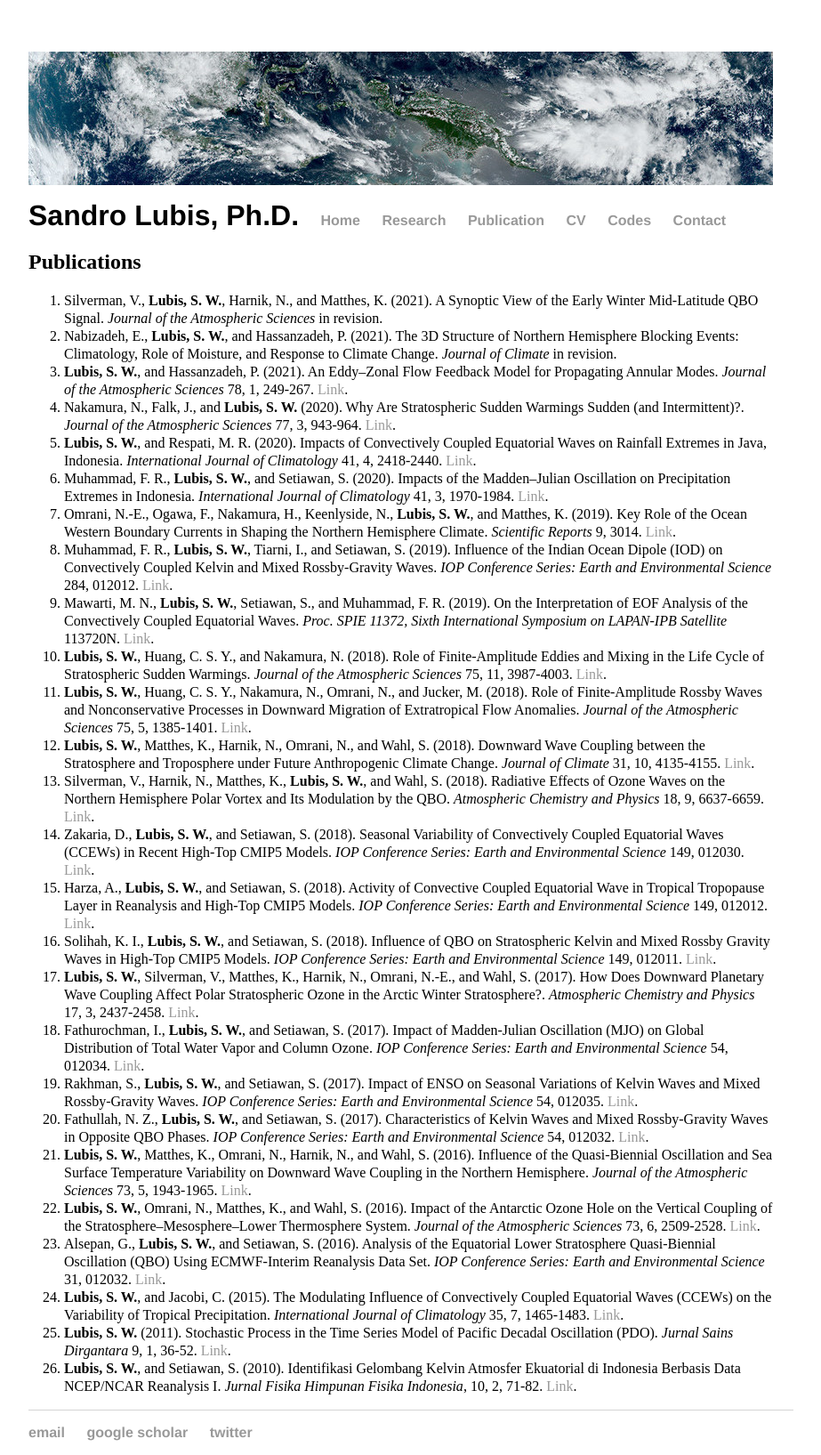
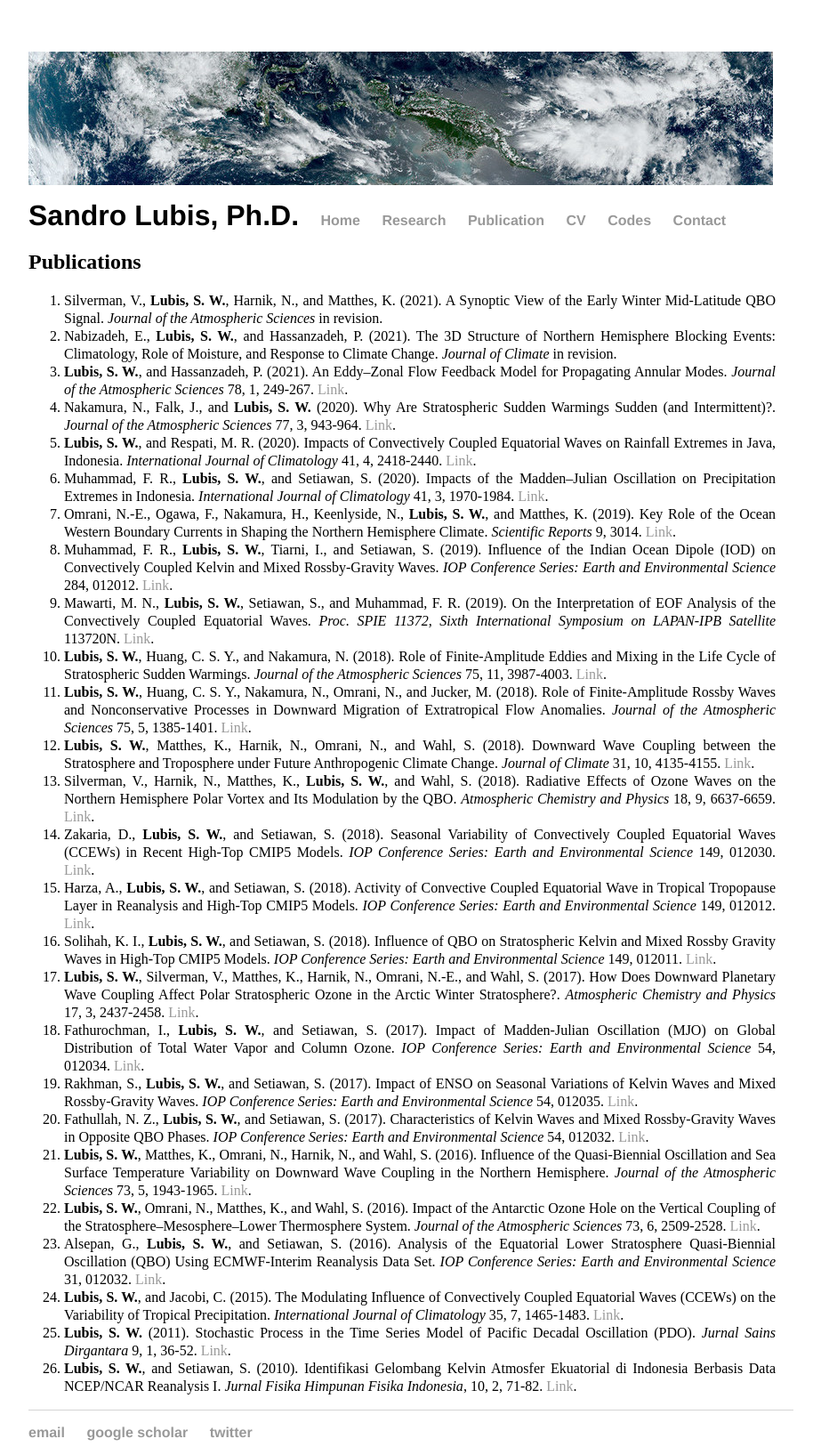
Before and after one commit to sandrolubis/sandrolubis.github.io, a Jekyll site: the page built from publication/index.html, in a window 1280 px wide. Shown: the whole page at 89% size, without its empty margins (276-1199 px from the left). Built offline with Jekyll 4.4.1, drawn with Linux system fonts in a browser that asks for light colours.

Commit message:
Update index.html

```diff
--- a/publication/index.html
+++ b/publication/index.html
@@ -5,7 +5,7 @@
 
 <div class="research">
 	<h2>Publications</h2>
-	<ol style="line-height:1.25">
+	<ol style="line-height:1.25; text-align:justify;">
 		<li>Silverman, V., <b>Lubis, S. W.</b>, Harnik, N., and Matthes, K. (2021). A Synoptic View of the Early Winter Mid-Latitude QBO Signal. <i>Journal of the Atmospheric Sciences</i> in revision.</li>
 		<li>Nabizadeh, E., <b>Lubis, S. W.</b>, and Hassanzadeh, P. (2021). The 3D Structure of Northern Hemisphere Blocking Events: Climatology, Role of Moisture, and Response to Climate Change. <i>Journal of Climate</i> in revision.</li>
 		<li><b>Lubis, S. W.</b>, and Hassanzadeh, P. (2021). An Eddy–Zonal Flow Feedback Model for Propagating Annular Modes. <i>Journal of the Atmospheric Sciences</i> 78, 1, 249-267. <a href="https://doi.org/10.1175/JAS-D-20-0214.1">Link</a>.</li>
```
